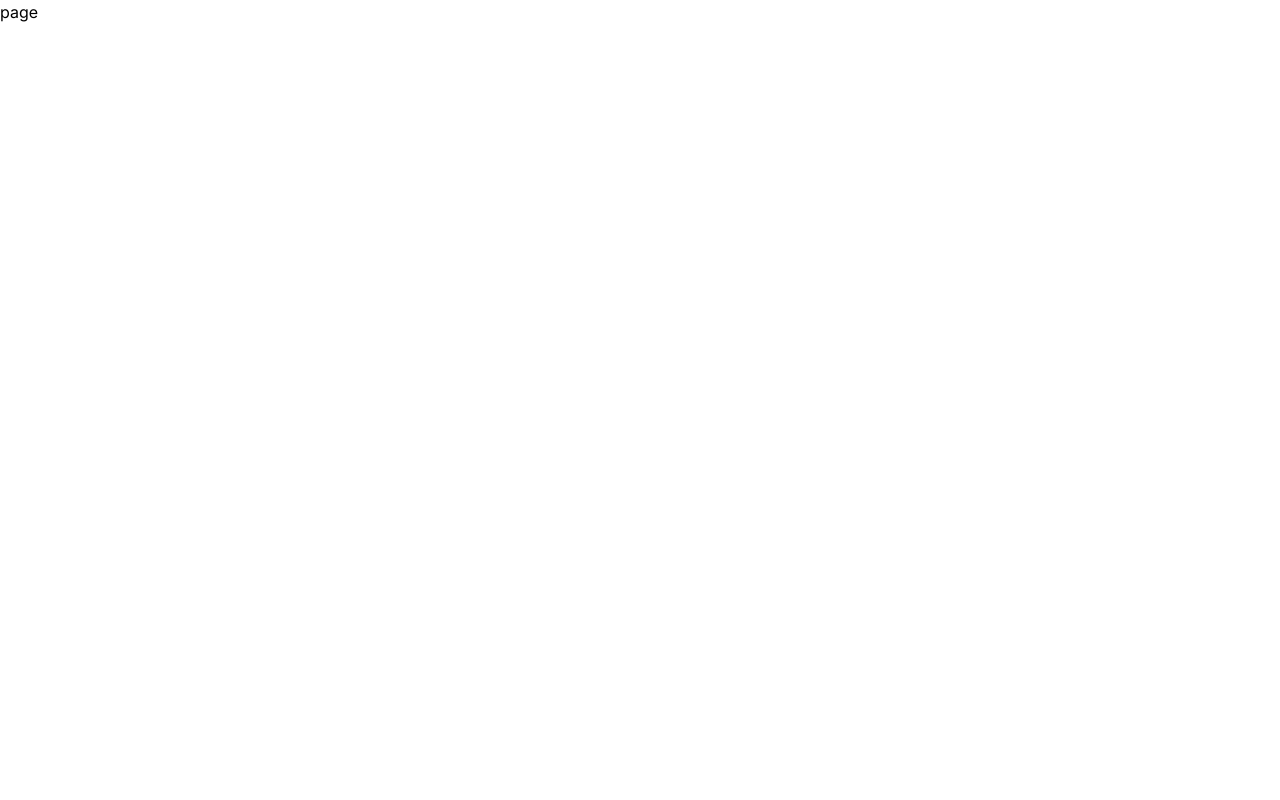
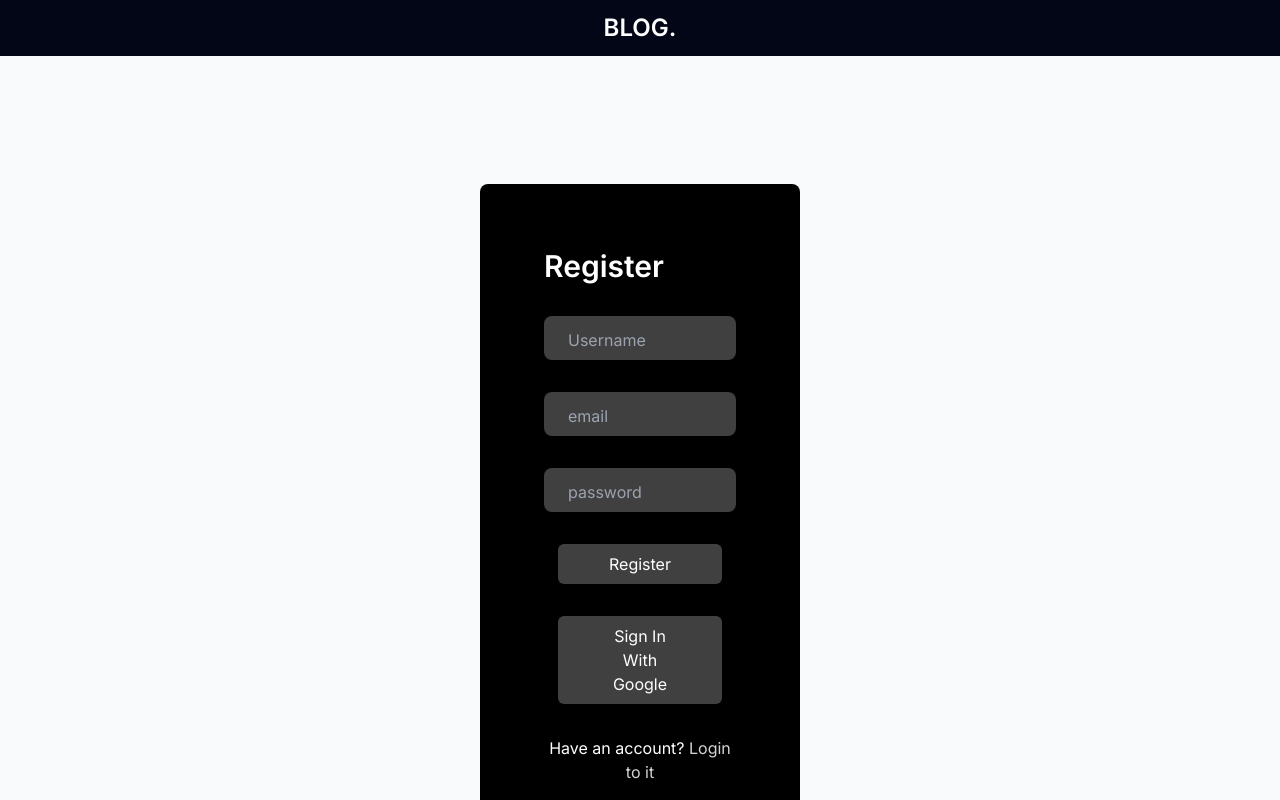
Before and after one commit to Vikram-2004/Blog, a Next.js app: page /register in a window 1280 px wide. Shown: the top 800 px of the page. Built offline with nearby package versions, Linux system fonts and the light colour scheme.

Commit message:
completed register funtionality

```diff
--- a/src/app/(auth)/login/page.jsx
+++ b/src/app/(auth)/login/page.jsx
@@ -6,6 +6,7 @@ import {
   signInWithEmailAndPassword,
   signInWithPopup,
 } from "firebase/auth";
+import { addDoc, collection } from "firebase/firestore";
 import { useState } from "react";
 import Link from "next/link";
 import Button from "@/components/button";
@@ -13,13 +14,21 @@ import Button from "@/components/button";
 const Page = () => {
   const [email, setEmail] = useState("");
   const [password, setPassword] = useState("");
+  const [isHidden, setIsHidden] = useState("password");
+
+  const handleHidden = () => {
+    setIsHidden((currentValue) => {
+      return currentValue === "password" ? "text" : "password";
+    });
+  };
+
   return (
     <div className="bg-slate-50 overflow-x-hidden overflow-y-hidden">
       <nav className="bg-slate-950 h-[7vh] mb-32 flex items-center justify-center">
         <h1 className="text-2xl text-white font-semibold">BLOG.</h1>
       </nav>
       <div className="flex justify-center pb-[25vh]">
-        <div className=" bg-black lg:w-auto rounded-lg px-16 py-16 self-center ">
+        <div className=" bg-black lg:w-1/4 rounded-lg px-16 py-16 self-center ">
           <h1 className="text-white text-3xl font-semibold mb-8">Sign in</h1>
           <div className="flex flex-col gap-8 rounded-md mb-8">
             <Input
@@ -29,7 +38,7 @@ const Page = () => {
             />
             <Input
               label="password"
-              type="password"
+              type={isHidden}
               onChange={(e) => setPassword(e.target.value)}
             />
           </div>
@@ -42,11 +51,12 @@ const Page = () => {
           <p className="text-white text-center">
             Dont have an account?
             <Link href="/register" className="text-neutral-300">
-              Create an account
+              {"  "}Create an account
             </Link>
           </p>
         </div>
       </div>
+      <button onClick={handleHidden}> clickme</button>
     </div>
   );
 };
--- a/src/app/(auth)/register/page.jsx
+++ b/src/app/(auth)/register/page.jsx
@@ -1,4 +1,109 @@
-const page = () => {
-  return <div>page</div>;
+"use client";
+import { auth, googleProvider, db } from "@/config/firebase";
+import Link from "next/link";
+import Button from "@/components/button";
+import Input from "@/components/Input";
+import { addDoc, collection } from "firebase/firestore";
+import { useState } from "react";
+import {
+  createUserWithEmailAndPassword,
+  signInWithPopup,
+  signOut,
+} from "firebase/auth";
+
+const Page = () => {
+  const [email, setEmail] = useState("");
+  const [password, setPassword] = useState("");
+  const [isHidden, setIsHidden] = useState("password");
+  const [userName, setUserName] = useState("");
+
+  const handleHidden = () => {
+    setIsHidden((currentValue) => {
+      return currentValue === "password" ? "text" : "password";
+    });
+  };
+  console.log(auth?.currentUser);
+  const usersCollectionRef = collection(db, "users");
+  const signInGoogle = async () => {
+    try {
+      await signInWithPopup(auth, googleProvider);
+      console.log(auth?.currentUser);
+      await addDoc(usersCollectionRef, {
+        uid: auth?.currentUser?.uid,
+        username: auth?.currentUser?.displayName,
+      });
+    } catch (error) {
+      console.log(error);
+    }
+  };
+  const signIn = async () => {
+    try {
+      console.log(email, password);
+      await createUserWithEmailAndPassword(auth, email, password);
+      await addDoc(usersCollectionRef, {
+        uid: auth?.currentUser?.uid,
+        username: userName,
+      });
+    } catch (error) {
+      console.log(error);
+    }
+  };
+  const logout = async () => {
+    try {
+      await signOut(auth);
+    } catch (err) {
+      console.error(err);
+    }
+  };
+  return (
+    <div className="bg-slate-50 overflow-x-hidden overflow-y-hidden">
+      <nav className="bg-slate-950 h-[7vh] mb-32 flex items-center justify-center">
+        <h1 className="text-2xl text-white font-semibold">BLOG.</h1>
+      </nav>
+      <div className="flex justify-center pb-[25vh]">
+        <div className=" bg-black md:w-2/4 lg:w-1/4 rounded-lg px-16 py-16 self-center w-full">
+          <h1 className="text-white text-3xl font-semibold mb-8">Register</h1>
+          <div className="flex flex-col gap-8 rounded-md mb-8">
+            <Input
+              label="Username"
+              type="text"
+              onChange={(e) => setUserName(e.target.value)}
+              value={userName}
+            />
+            <Input
+              label="email"
+              type="email"
+              onChange={(e) => setEmail(e.target.value)}
+              value={email}
+            />
+            <Input
+              label="password"
+              type="password"
+              onChange={(e) => setPassword(e.target.value)}
+              value={password}
+            />
+          </div>
+          <div className="flex justify-center">
+            <div onClick={signIn} className="w-[85%] ">
+              <Button label="Register" />
+            </div>
+          </div>
+          <div className="flex justify-center">
+            <div onClick={signInGoogle} className="w-[85%]">
+              <Button label="Sign In With Google" />
+            </div>
+          </div>
+          <p className="text-white text-center">
+            Have an account?
+            <Link href="/login" className="text-neutral-300">
+              {"  "}Login to it
+            </Link>
+          </p>
+        </div>
+      </div>
+      <button onClick={handleHidden}>clickme</button>
+      <button onClick={logout}>logout</button>
+    </div>
+  );
 };
-export default page;
+export default Page;
--- a/src/components/Input.jsx
+++ b/src/components/Input.jsx
@@ -1,8 +1,10 @@
-const Input = ({ label, type }) => {
+const Input = ({ label, type, onChange, value }) => {
   return (
     <>
       <input
         type={type}
+        onChange={onChange}
+        value={value}
         className="
     block
     rounded-lg
--- a/src/components/button.jsx
+++ b/src/components/button.jsx
@@ -1,4 +1,4 @@
-const Button = ({ label }) => {
+const Button = ({ label, handleClick }) => {
   return (
     <button
       className="text-white
@@ -9,7 +9,11 @@ const Button = ({ label }) => {
     bg-neutral-700
     mb-8
     hover:text-neutral-300
-    hover:bg-black"
+    hover:bg-black
+     w-full
+     z-10
+    "
+      onClick={handleClick}
     >
       {label}
     </button>
--- a/src/config/firebase.js
+++ b/src/config/firebase.js
@@ -1,6 +1,7 @@
 import { initializeApp } from "firebase/app";
 import { getAnalytics } from "firebase/analytics";
 import { getAuth, GoogleAuthProvider } from "firebase/auth";
+import { getFirestore } from "firebase/firestore";
 
 const firebaseConfig = {
   apiKey: "AIzaSyAP1meabSpYu4qHY9wuRuhdUbOCgZ2jzPc",
@@ -16,3 +17,4 @@ const firebaseConfig = {
 const app = initializeApp(firebaseConfig);
 export const auth = getAuth(app);
 export const googleProvider = new GoogleAuthProvider();
+export const db = getFirestore(app);
```
